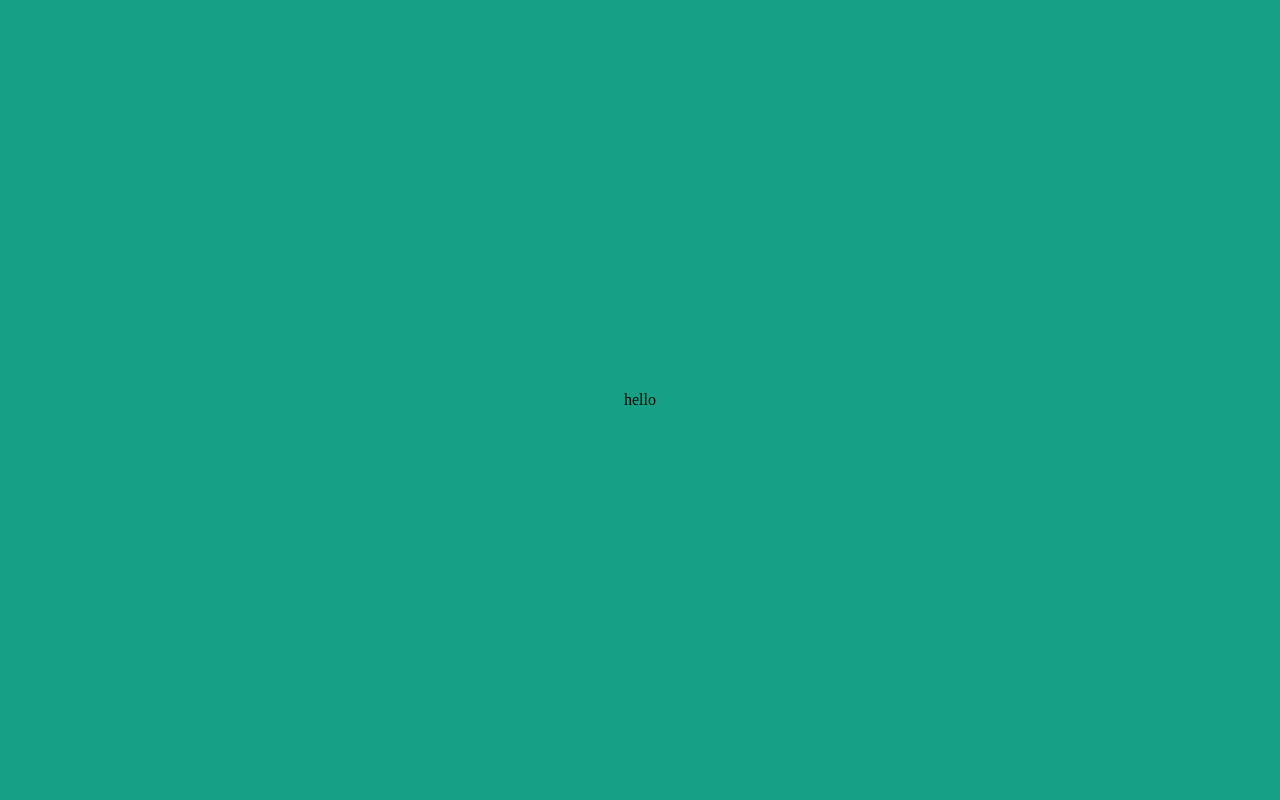
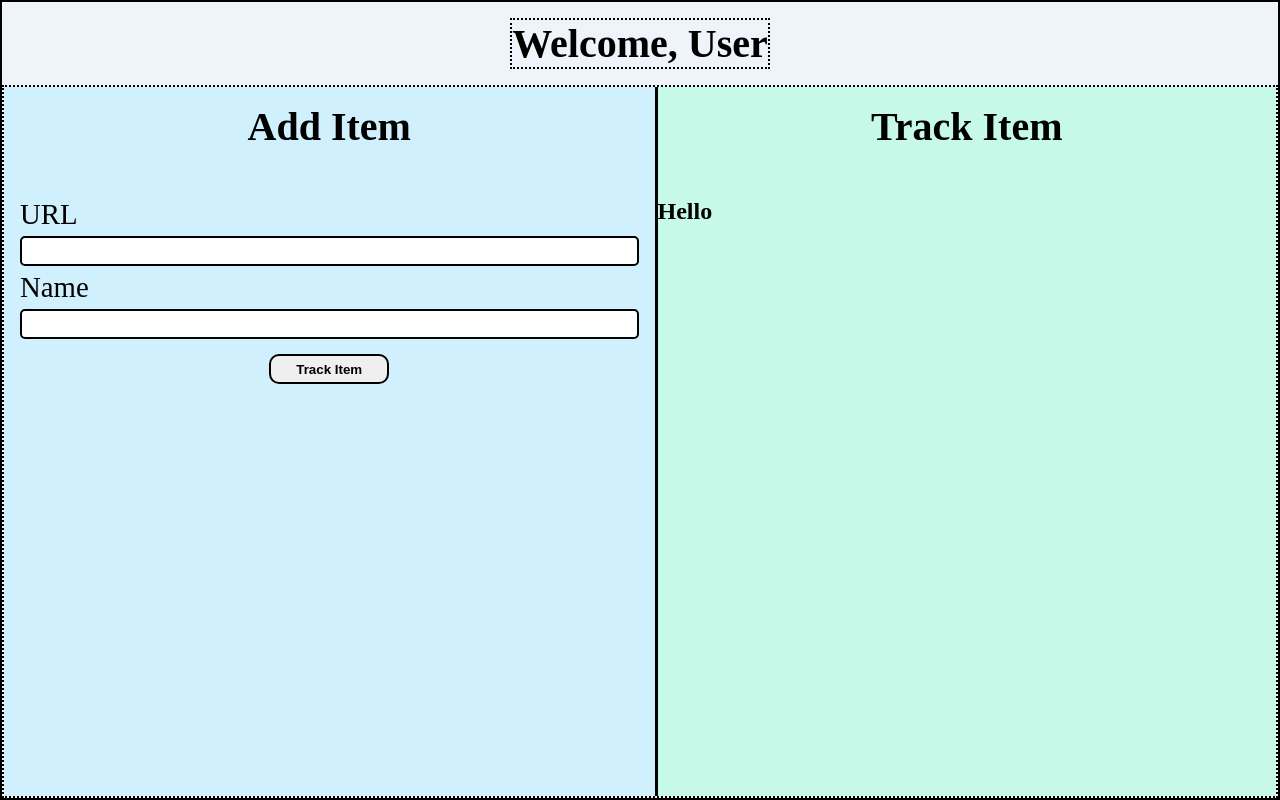
Before and after one commit to nill2000/WebScraper1, a React (Vite) app in the folder client/reactapp/: page /dashboard in a window 1280 px wide. Built offline with nearby package versions, Linux system fonts and the light colour scheme.

Commit message:
Added Panels to Dashboard

```diff
--- a/client/reactapp/src/App.jsx
+++ b/client/reactapp/src/App.jsx
@@ -3,8 +3,9 @@ import { BrowserRouter as Router, Route, Routes } from "react-router-dom";
 import Login from './Components/Login.jsx'
 import Dashboard from "./Components/Dashboard.jsx";
 // import { auth } from './Firebase.js'
-// import './styles/index.css';
+import './styles/index.css';
 import './styles/Login.css';
+import './styles/Dashboard.css';
 
 function App() {
   return (
--- a/client/reactapp/src/components/Dashboard.jsx
+++ b/client/reactapp/src/components/Dashboard.jsx
@@ -1,7 +1,24 @@
+import ItemContent from "./ItemContent";
+
 function Dashboard(){
 	return(
-		<div>
-			<p>hello</p>
+		<div id="DashboardContainer">
+			<div className="Header">Welcome, User</div>
+			<div className="MainContent">
+				<div className="AddPanel">
+					<p className="AddHeader">Add Item</p>
+					<label className="AddLabel" htmlFor="URL">URL</label>
+					<input className="AddInput" type="url" />
+					<label className="AddLabel"  htmlFor="Nickname">Name</label>
+					<input className="AddInput" type="text" />
+					<button className="ItemBtn">Track Item</button>
+				</div>
+				<div className="VerticalLine"></div>
+				<div className="TrackPanel">
+					<p className="TrackHeader">Track Item</p>
+					<ItemContent></ItemContent>
+				</div>
+			</div>
 		</div>
 	)
 }
--- /dev/null
+++ b/client/reactapp/src/components/ItemContent.jsx
@@ -0,0 +1,9 @@
+function ItemContent(){
+	return(
+		<div>
+			<p>Hello</p>
+		</div>
+	)
+}
+
+export default ItemContent;
--- a/client/reactapp/src/components/Login.jsx
+++ b/client/reactapp/src/components/Login.jsx
@@ -2,6 +2,7 @@ import React from 'react';
 
 function Login(){
     return(
+		<div id='LoginWrapper'>
 			<div id="LoginContainer">
 				<p className="LoginHeader">Welcome</p>
 				<p className="LoginHeader">Register or Login</p>
@@ -12,6 +13,17 @@ function Login(){
 				<button className="LoginBtn">Register</button>
 				<button className="LoginBtn">Login</button>
         	</div>
+		</div>
+        // <div id="LoginContainer">
+		// 	<p className="LoginHeader">Welcome</p>
+		// 	<p className="LoginHeader">Register or Login</p>
+		// 	<label className="LoginLabel" htmlFor="email">Email</label>
+        //     <input className="LoginInput" type="email" />
+		// 	<label className="LoginLabel" htmlFor="password">Password</label>
+		// 	<input className="LoginInput" type="password" />
+		// 	<button className="LoginBtn">Register</button>
+		// 	<button className="LoginBtn">Login</button>
+        // </div>
     )
 }
 
--- /dev/null
+++ b/client/reactapp/src/styles/Dashboard.css
@@ -0,0 +1,87 @@
+#DashboardContainer{
+	border: 2px solid black;
+	height: 100vh;
+	width: 100vw;
+	display: flex;
+	flex-direction: column;
+	background-color: #eef4fa;
+}
+
+.Header{
+	border: 2px dotted black;
+	margin-top: 1rem;
+	font-size: 2.5rem;
+	align-self: center;
+	font-weight: bold;
+}
+
+.MainContent{
+	border: 2px dotted black;
+	/* height: 100vh; */
+	margin-top: 1rem;
+	display: flex;
+	flex-grow: 1;
+	justify-content: space-evenly;
+}
+
+.AddPanel{
+	display: flex;
+	flex:1;
+	flex-direction: column;
+	padding-top: 1rem;
+	padding-left: 1rem;
+	padding-right: 1rem;
+	background-color: #d0f0fd ;
+
+	.AddHeader{
+		font-weight: bold;
+		padding-bottom: 3rem;
+		font-size: 2.5rem;
+		align-self: center;
+	}
+
+	.AddLabel{
+		font-size: 1.8rem;
+	}
+
+	.AddInput{
+		border: 2px solid black;
+		border-radius: 5px;
+		height: 30px;
+		margin: 5px 0;
+	}
+
+	.ItemBtn{
+		width: 120px;
+		height: 30px;
+		font-weight: bold;
+		border: 2px solid black;
+		border-radius: 10px;
+		align-self: center;
+		margin-top: 10px;
+		cursor: pointer;
+	}
+
+}
+
+.TrackPanel{
+	flex:1;
+	padding-top: 1rem;
+	font-size: 1.5rem;
+	font-weight: bold;
+	background-color: #c7f9e9;
+	display: flex;
+	flex-direction: column;
+
+	.TrackHeader{
+		font-weight: bold;
+		padding-bottom: 3rem;
+		font-size: 2.5rem;
+		align-self: center;
+	}
+}
+
+.VerticalLine{
+	width: 3px;
+	background-color: black;
+}
--- a/client/reactapp/src/styles/Login.css
+++ b/client/reactapp/src/styles/Login.css
@@ -1,12 +1,5 @@
-* {
-  margin: 0;
-  padding: 0;
-  box-sizing: border-box;
-
-}
-
-body, html {
-  height: 100%;
+#LoginWrapper{
+  height: 100vh;
   margin: 0;
   display: flex;
   align-items: center;
--- a/client/reactapp/src/styles/index.css
+++ b/client/reactapp/src/styles/index.css
@@ -4,12 +4,3 @@
   box-sizing: border-box;
 
 }
-
-body, html {
-  height: 100%;
-  margin: 0;
-  display: flex;
-  align-items: center;
-  justify-content: center;
-  background-color: #16a085;
-}
```
Lines whose indentation alone changed are shown as unchanged.
